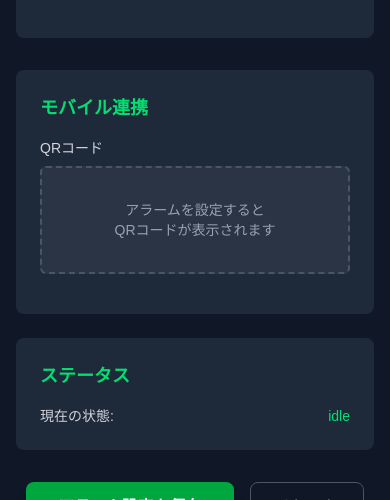
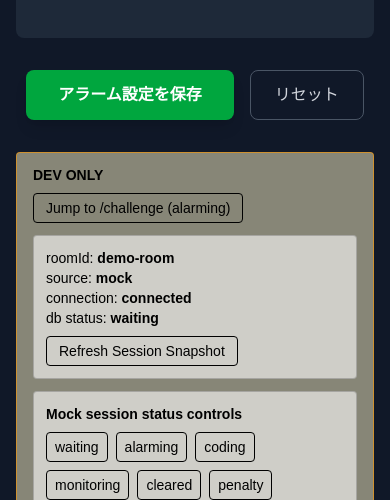
Before and after one commit to HA-researcher/Alarm-clock-crap-code, a Next.js app: page / in a window 390 px wide. Shown: the part 562-1062 px from the top of the page. Built offline with nearby package versions, Linux system fonts and the light colour scheme; no server answers.

Commit message:
Comment out MobileConnection component
Comment out MobileConnection component for future reference.

```diff
--- a/app/page.tsx
+++ b/app/page.tsx
@@ -169,9 +169,10 @@ export default function HomePage() {
             />
           </div>
 
-          <div>
+          {/*<div>
             <MobileConnection state={state} />
           </div>
+          */}
         </div>
 
         <div className="mt-8 flex justify-center">
```
